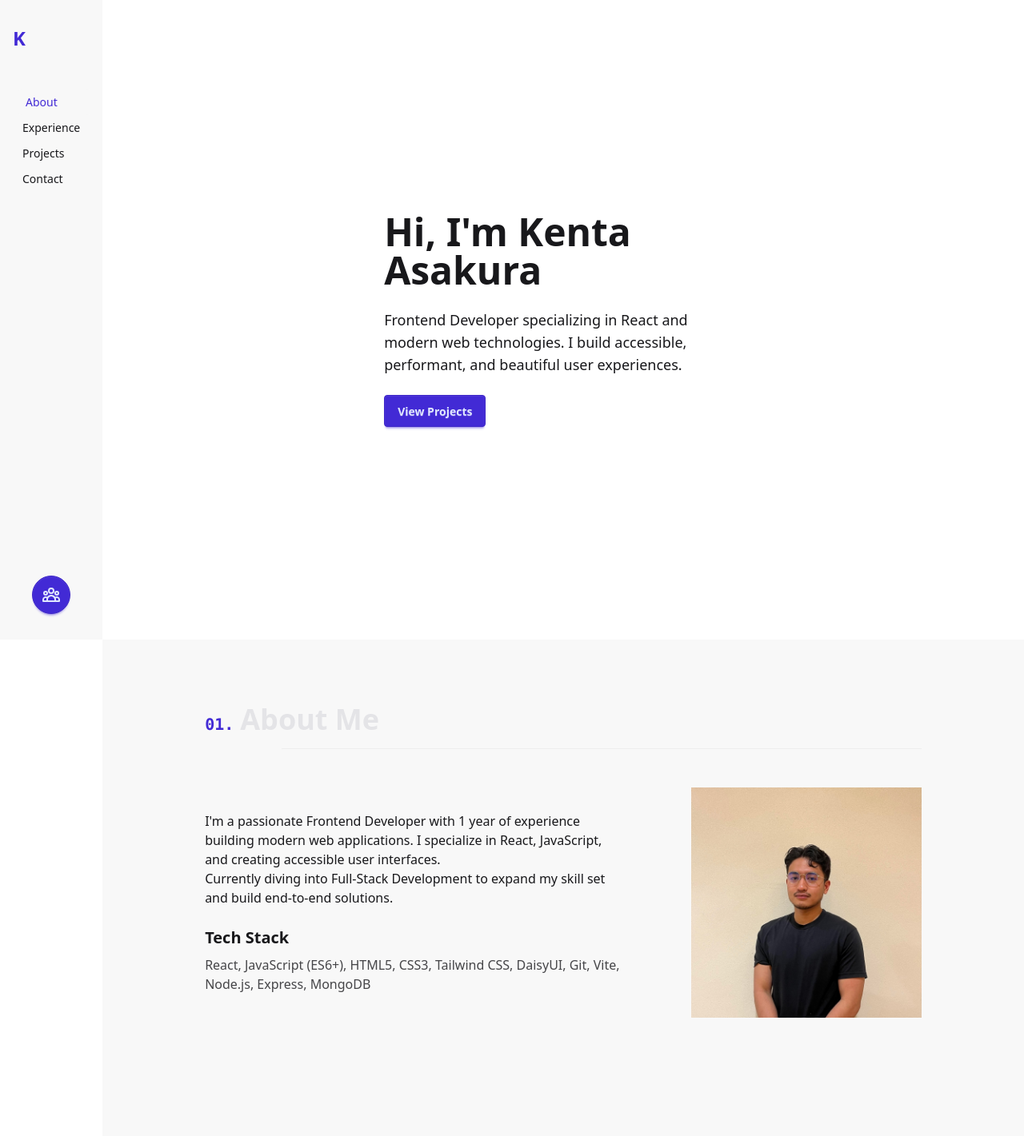
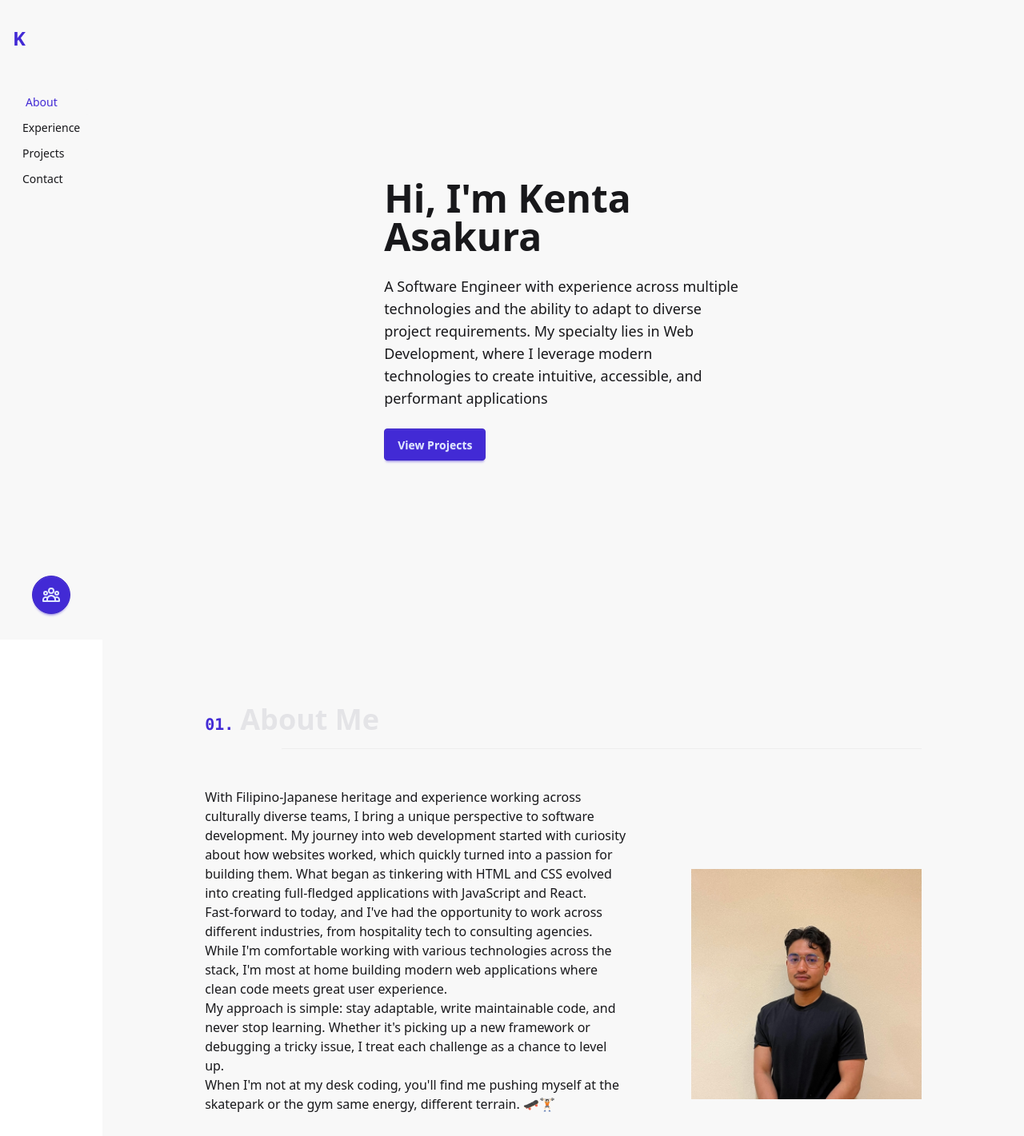
Before and after one commit to Kenta-Asakura/portfolio-v2, a React (Vite) app: page / in a window 1280 px wide. Shown: the top 1421 px of the page at 80% size. Built offline with nearby package versions, Linux system fonts and the light colour scheme.

Commit message:
About and Hero Section text polished

```diff
--- a/src/components/Sections/About.jsx
+++ b/src/components/Sections/About.jsx
@@ -16,21 +16,36 @@ function About() {
             <div className="flex-1 prose lg:prose-lg">
               {/* Bio */}
               <p>
-                I'm a passionate Frontend Developer with 1 year of experience building
-                modern web applications. I specialize in React, JavaScript, and creating
-                accessible user interfaces.
+                With Filipino-Japanese heritage and experience working across culturally diverse teams,
+                I bring a unique perspective to software development. My journey into web development
+                started with curiosity about how websites worked, which quickly turned into a passion
+                for building them. What began as tinkering with HTML and CSS evolved into creating
+                full-fledged applications with JavaScript and React.
               </p>
+
               <p>
-                Currently diving into Full-Stack Development to expand my skill set and
-                build end-to-end solutions.
+                Fast-forward to today, and I've had the opportunity to work across different industries, from
+                hospitality tech to consulting agencies. While I'm comfortable working with various technologies
+                across the stack, I'm most at home building modern web applications where clean code meets
+                great user experience.
+              </p>
+
+              <p>
+                My approach is simple: stay adaptable, write maintainable code, and never stop learning.
+                Whether it's picking up a new framework or debugging a tricky issue, I treat each challenge
+                as a chance to level up.
+              </p>
+
+              <p>
+                When I'm not at my desk coding, you'll find me pushing myself at the skatepark or the gym
+                same energy, different terrain. 🛹🏋🏻
               </p>
 
               {/* Main Tech Stack */}
               <div className="mt-6">
-                <h3 className="text-xl font-semibold mb-2">Tech Stack</h3>
+                <h3 className="text-xl font-semibold mb-2">Main Technologies I work with</h3>
                 <p className="text-base-content/80">
-                  React, JavaScript (ES6+), HTML5, CSS3, Tailwind CSS, DaisyUI,
-                  Git, Vite, Node.js, Express, MongoDB
+                  React • Tailwind CSS • JavaScript • Node.js • Express • PostgreSQL
                 </p>
               </div>
             </div>
@@ -48,7 +63,7 @@ function About() {
                 {/* Mobile */}
                 <img
                   src={AvatarImgMobile}
-                  alt="Your Name"
+                  alt="Kenta Asakura"
                   className="block lg:hidden w-full h-auto object-cover"
                 />
               </div>
--- a/src/components/Sections/Hero.jsx
+++ b/src/components/Sections/Hero.jsx
@@ -1,13 +1,13 @@
 function Hero() {
   return (
-    <section id="hero" className="d-hero min-h-screen">
+    <section id="hero" className="d-hero min-h-screen bg-base-200">
       <div className="d-hero-content">
         <div className="max-w-md">
           <h1 className="text-5xl font-bold">Hi, I'm Kenta Asakura</h1>
 
           <p className="py-6 text-lg">
-            Frontend Developer specializing in React and modern web technologies.
-            I build accessible, performant, and beautiful user experiences.
+            A Software Engineer with experience across multiple technologies and the ability to adapt to diverse project requirements.
+            My specialty lies in Web Development, where I leverage modern technologies to create intuitive, accessible, and performant applications
           </p>
 
             <button className="d-btn d-btn-primary">
--- a/src/components/layout/Footer.jsx
+++ b/src/components/layout/Footer.jsx
@@ -74,7 +74,7 @@ function Footer() {
           {/* Copyright */}
           <div className="text-center">
             <p className="mx-auto text-xs text-base-content/60 mt-1">
-              Built with ❤️ by Kenta Asakura © {currentYear}
+              Built with 💙 by Kenta Asakura © {currentYear}
             </p>
           </div>
         </div>
```
